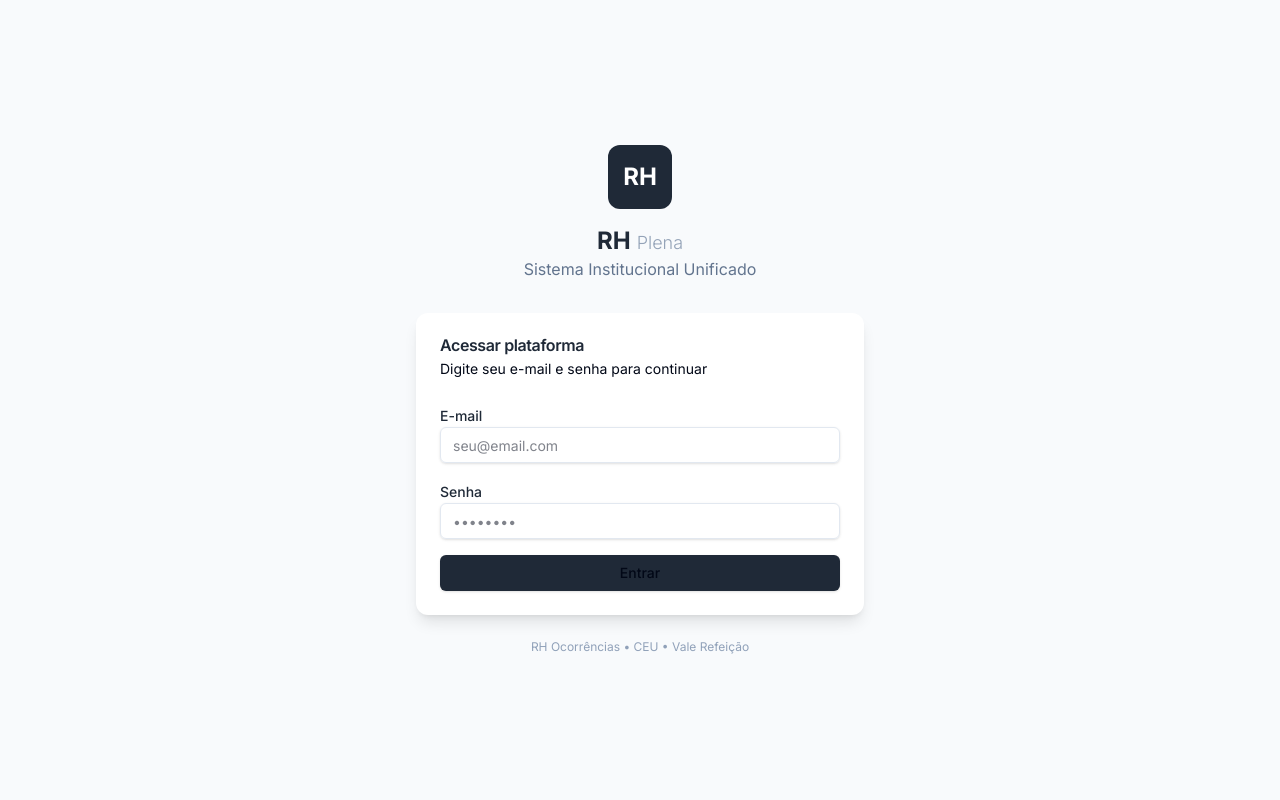
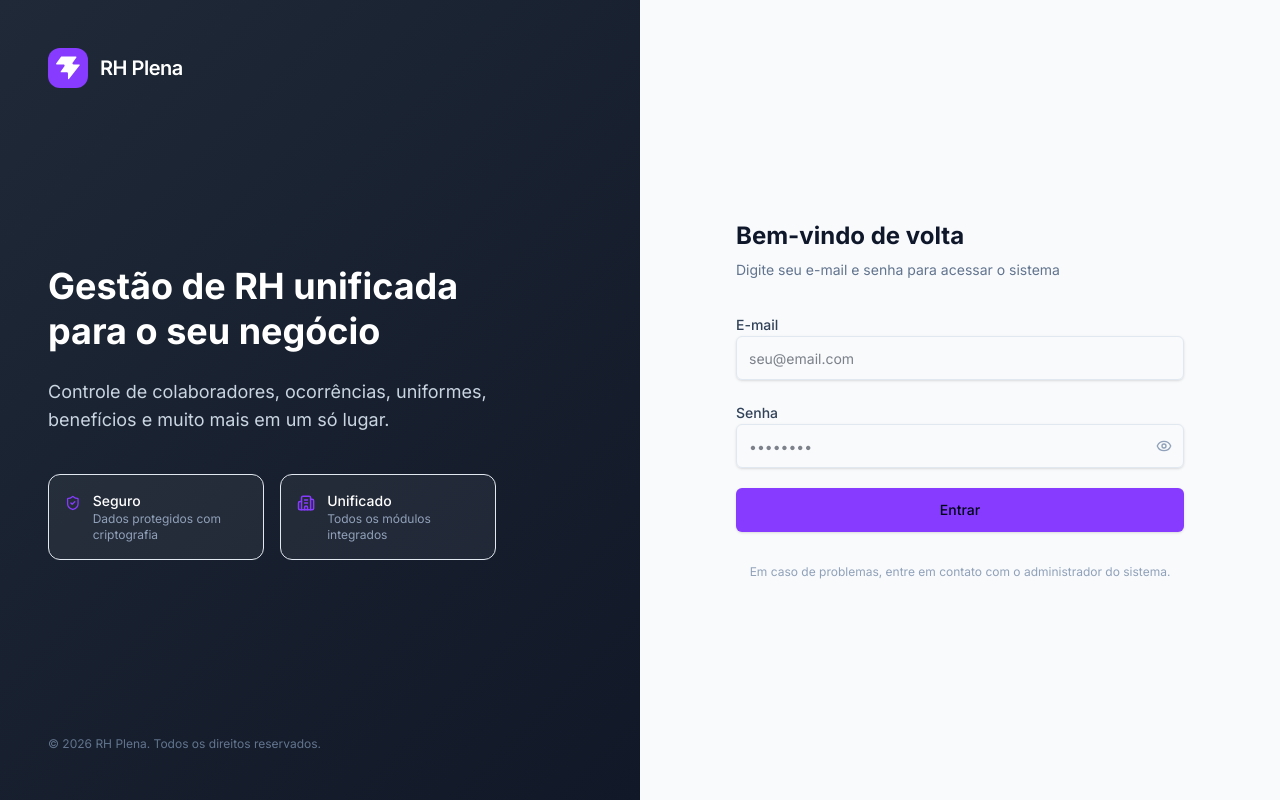
Before and after one commit to financeiroplenaserv-art/RH-Plena-Unificado, a React (Vite) app: page / in a window 1280 px wide. Built offline with nearby package versions, Linux system fonts and the light colour scheme; no server answers.

Commit message:
feat: redesenha tela de login
- Layout dividido com branding e formulário
- Usa logo existente e identidade roxa (#863bff)
- Adiciona botão de mostrar/ocultar senha
- Mantém fluxo de primeiro acesso
- Atualiza RELATORIO_TRABALHO_2026_06_25.md

```diff
--- a/src/pages/LoginPage.tsx
+++ b/src/pages/LoginPage.tsx
@@ -1,9 +1,8 @@
 import { useState } from 'react'
-import { Loader2 } from 'lucide-react'
+import { Loader2, Eye, EyeOff, ShieldCheck, Building2 } from 'lucide-react'
 import { Button } from '@/components/ui/button'
 import { Input } from '@/components/ui/input'
 import { Label } from '@/components/ui/label'
-import { Card, CardContent, CardDescription, CardHeader, CardTitle } from '@/components/ui/card'
 
 interface LoginPageProps {
   onLogin: (email: string, senha: string) => Promise<void>
@@ -20,7 +19,10 @@ export function LoginPage({
 }: LoginPageProps) {
   const [email, setEmail] = useState('')
   const [senha, setSenha] = useState('')
+  const [mostrarSenha, setMostrarSenha] = useState(false)
   const [modoLogin, setModoLogin] = useState(false)
+
+  const isLogin = !primeiroAcesso || modoLogin
 
   const handleSubmit = async (e: React.FormEvent) => {
     e.preventDefault()
@@ -31,44 +33,77 @@ export function LoginPage({
     }
   }
 
-  const isLogin = !primeiroAcesso || modoLogin
-
   return (
-    <div className="min-h-screen flex items-center justify-center p-4" style={{ backgroundColor: '#F8FAFC' }}>
-      <div className="w-full max-w-md">
-        <div className="text-center mb-8">
-          <div
-            className="w-16 h-16 rounded-xl mx-auto flex items-center justify-center mb-4"
-            style={{ backgroundColor: '#1F2937' }}
-          >
-            <span className="text-white text-2xl font-bold">RH</span>
+    <div className="min-h-screen w-full flex flex-col lg:flex-row">
+      {/* Lado esquerdo — Branding */}
+      <div className="hidden lg:flex lg:w-1/2 flex-col justify-between p-12 text-white" style={{ background: 'linear-gradient(135deg, #1F2937 0%, #111827 100%)' }}>
+        <div className="flex items-center gap-3">
+          <div className="w-10 h-10 rounded-xl flex items-center justify-center" style={{ backgroundColor: '#863bff' }}>
+            <svg width="24" height="24" viewBox="0 0 48 46" fill="none" xmlns="http://www.w3.org/2000/svg">
+              <path fill="#fff" d="M25.946 44.938c-.664.845-2.021.375-2.021-.698V33.937a2.26 2.26 0 0 0-2.262-2.262H10.287c-.92 0-1.456-1.04-.92-1.788l7.48-10.471c1.07-1.497 0-3.578-1.842-3.578H1.237c-.92 0-1.456-1.04-.92-1.788L10.013.474c.214-.297.556-.474.92-.474h28.894c.92 0 1.456 1.04.92 1.788l-7.48 10.471c-1.07 1.498 0 3.579 1.842 3.579h11.377c.943 0 1.473 1.088.89 1.83L25.947 44.94z" />
+            </svg>
           </div>
-          <div className="flex items-baseline justify-center gap-1.5">
-            <h1 className="text-2xl font-bold" style={{ color: '#1F2937' }}>
-              RH
-            </h1>
-            <span className="text-lg font-light" style={{ color: '#94A3B8' }}>
-              Plena
-            </span>
-          </div>
-          <p className="text-slate-500">Sistema Institucional Unificado</p>
+          <span className="text-xl font-semibold tracking-tight">RH Plena</span>
         </div>
 
-        <Card className="border-0 shadow-lg" style={{ backgroundColor: '#FFFFFF' }}>
-          <CardHeader>
-            <CardTitle style={{ color: '#1F2937' }}>
-              {isLogin ? 'Acessar plataforma' : 'Criar primeira conta'}
-            </CardTitle>
-            <CardDescription>
+        <div className="space-y-6 max-w-md">
+          <h1 className="text-4xl font-bold leading-tight">
+            Gestão de RH unificada para o seu negócio
+          </h1>
+          <p className="text-slate-300 text-lg">
+            Controle de colaboradores, ocorrências, uniformes, benefícios e muito mais em um só lugar.
+          </p>
+
+          <div className="grid grid-cols-2 gap-4 pt-4">
+            <div className="flex items-start gap-3 p-4 rounded-xl bg-white/5 border border-white/10">
+              <ShieldCheck className="w-5 h-5 mt-0.5" style={{ color: '#863bff' }} />
+              <div>
+                <p className="font-medium text-sm">Seguro</p>
+                <p className="text-xs text-slate-400">Dados protegidos com criptografia</p>
+              </div>
+            </div>
+            <div className="flex items-start gap-3 p-4 rounded-xl bg-white/5 border border-white/10">
+              <Building2 className="w-5 h-5 mt-0.5" style={{ color: '#863bff' }} />
+              <div>
+                <p className="font-medium text-sm">Unificado</p>
+                <p className="text-xs text-slate-400">Todos os módulos integrados</p>
+              </div>
+            </div>
+          </div>
+        </div>
+
+        <p className="text-xs text-slate-500">
+          © {new Date().getFullYear()} RH Plena. Todos os direitos reservados.
+        </p>
+      </div>
+
+      {/* Lado direito — Formulário */}
+      <div className="flex-1 flex items-center justify-center p-6 bg-slate-50">
+        <div className="w-full max-w-md space-y-8">
+          {/* Header mobile */}
+          <div className="lg:hidden flex items-center justify-center gap-3 mb-8">
+            <div className="w-10 h-10 rounded-xl flex items-center justify-center" style={{ backgroundColor: '#863bff' }}>
+              <svg width="24" height="24" viewBox="0 0 48 46" fill="none" xmlns="http://www.w3.org/2000/svg">
+                <path fill="#fff" d="M25.946 44.938c-.664.845-2.021.375-2.021-.698V33.937a2.26 2.26 0 0 0-2.262-2.262H10.287c-.92 0-1.456-1.04-.92-1.788l7.48-10.471c1.07-1.497 0-3.578-1.842-3.578H1.237c-.92 0-1.456-1.04-.92-1.788L10.013.474c.214-.297.556-.474.92-.474h28.894c.92 0 1.456 1.04.92 1.788l-7.48 10.471c-1.07 1.498 0 3.579 1.842 3.579h11.377c.943 0 1.473 1.088.89 1.83L25.947 44.94z" />
+              </svg>
+            </div>
+            <span className="text-xl font-semibold text-slate-900">RH Plena</span>
+          </div>
+
+          <div className="space-y-2 text-center lg:text-left">
+            <h2 className="text-2xl font-bold text-slate-900">
+              {isLogin ? 'Bem-vindo de volta' : 'Criar primeira conta'}
+            </h2>
+            <p className="text-slate-500 text-sm">
               {isLogin
-                ? 'Digite seu e-mail e senha para continuar'
-                : 'Este será o usuário administrador do sistema'}
-            </CardDescription>
-          </CardHeader>
-          <CardContent>
-            <form onSubmit={handleSubmit} className="space-y-4">
-              <div className="space-y-2">
-                <Label htmlFor="email" style={{ color: '#1F2937' }}>
+                ? 'Digite seu e-mail e senha para acessar o sistema'
+                : 'Este será o usuário administrador inicial do sistema'}
+            </p>
+          </div>
+
+          <form onSubmit={handleSubmit} className="space-y-5">
+            <div className="space-y-1.5">
+              <Label htmlFor="email" className="text-slate-700 text-sm font-medium">
                 E-mail
               </Label>
               <Input
@@ -78,28 +113,40 @@ export function LoginPage({
                 value={email}
                 onChange={(e) => setEmail(e.target.value)}
                 required
-                  className="border-slate-200 focus-visible:ring-[#1F2937]"
+                className="h-11 border-slate-200 focus-visible:ring-[#863bff] focus-visible:ring-1"
               />
             </div>
-              <div className="space-y-2">
-                <Label htmlFor="senha" style={{ color: '#1F2937' }}>
+
+            <div className="space-y-1.5">
+              <Label htmlFor="senha" className="text-slate-700 text-sm font-medium">
                 Senha
               </Label>
+              <div className="relative">
                 <Input
                   id="senha"
-                  type="password"
+                  type={mostrarSenha ? 'text' : 'password'}
                   placeholder="••••••••"
                   value={senha}
                   onChange={(e) => setSenha(e.target.value)}
                   required
-                  className="border-slate-200 focus-visible:ring-[#1F2937]"
+                  className="h-11 border-slate-200 pr-10 focus-visible:ring-[#863bff] focus-visible:ring-1"
                 />
+                <button
+                  type="button"
+                  onClick={() => setMostrarSenha(!mostrarSenha)}
+                  className="absolute right-3 top-1/2 -translate-y-1/2 text-slate-400 hover:text-slate-600"
+                  tabIndex={-1}
+                >
+                  {mostrarSenha ? <EyeOff className="w-4 h-4" /> : <Eye className="w-4 h-4" />}
+                </button>
               </div>
+            </div>
+
             <Button
               type="submit"
-                className="w-full"
+              className="w-full h-11 text-sm font-medium"
               disabled={loading}
-                style={{ backgroundColor: '#1F2937' }}
+              style={{ backgroundColor: '#863bff' }}
             >
               {loading ? (
                 <>
@@ -111,36 +158,33 @@ export function LoginPage({
               )}
             </Button>
 
-              {primeiroAcesso && !modoLogin && (
-                <Button
+            {primeiroAcesso && (
+              <div className="text-center">
+                {modoLogin ? (
+                  <button
                     type="button"
-                  variant="ghost"
-                  className="w-full"
-                  onClick={() => setModoLogin(true)}
-                  style={{ color: '#64748B' }}
-                >
-                  Já tem conta? Fazer login
-                </Button>
-              )}
-
-              {primeiroAcesso && modoLogin && (
-                <Button
-                  type="button"
-                  variant="ghost"
-                  className="w-full"
                     onClick={() => setModoLogin(false)}
-                  style={{ color: '#64748B' }}
+                    className="text-sm text-[#863bff] hover:underline font-medium"
                   >
                     Criar nova conta administradora
-                </Button>
+                  </button>
+                ) : (
+                  <button
+                    type="button"
+                    onClick={() => setModoLogin(true)}
+                    className="text-sm text-slate-500 hover:text-slate-700"
+                  >
+                    Já tem conta? <span className="text-[#863bff] hover:underline font-medium">Fazer login</span>
+                  </button>
+                )}
+              </div>
             )}
           </form>
-          </CardContent>
-        </Card>
 
-        <p className="text-center text-xs text-slate-400 mt-6">
-          RH Ocorrências • CEU • Vale Refeição
+          <p className="text-center text-xs text-slate-400">
+            Em caso de problemas, entre em contato com o administrador do sistema.
           </p>
+        </div>
       </div>
     </div>
   )
```
Also changed, not shown: 1 other file (tests, documents, lock files or other folders). Lines whose indentation alone changed are shown as unchanged.
